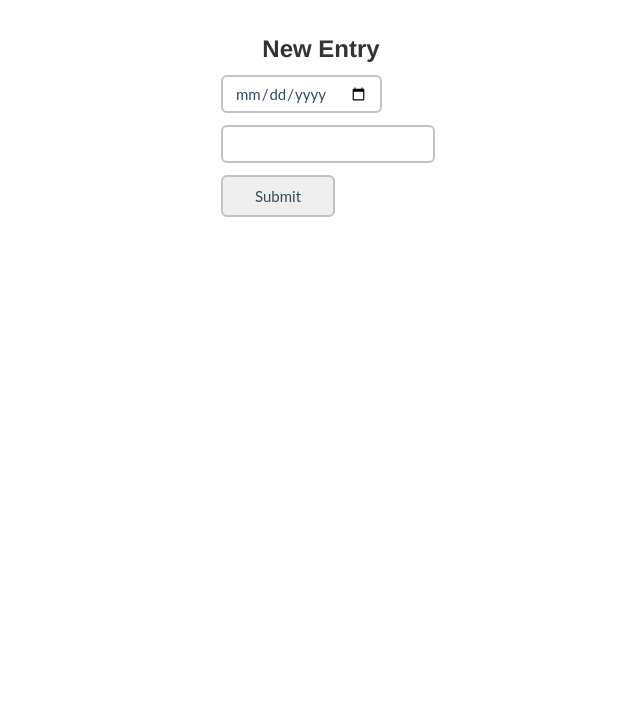
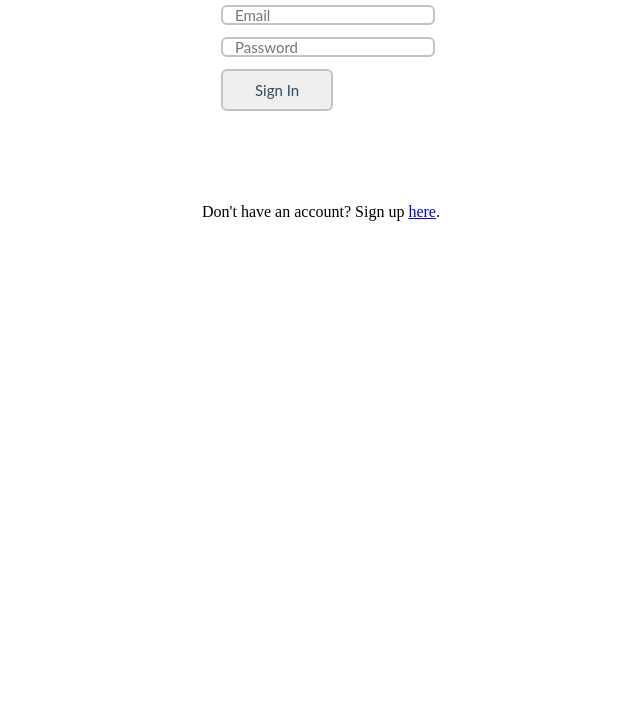
Before and after one commit to JamesPF/weight-tracker, a website: page public/index.html in a window 1280 px wide. Shown: the part 92-800 px from the top of the page, without its empty margins (319-959 px from the left). Drawn offline with Linux system fonts and the light colour scheme; no server answers.

Commit message:
Create views and forms for log in and sign up

```diff
--- a/public/css/style.css
+++ b/public/css/style.css
@@ -37,7 +37,7 @@ h2 {
   display: none;
 }
 
-.measurement-form {
+.measurement-form, .email-password {
   display: block;
   width: 200px;
   margin: 0 auto;
@@ -48,7 +48,10 @@ h2 {
   margin-bottom: 12px;
 }
 
-.measurement-form input[type="date"], .measurement-form input[type="number"] {
+.measurement-form input[type="date"],
+.measurement-form input[type="number"],
+.email-password input[type="email"],
+.email-password input[type="password"] {
   border: 2px solid #bdc3c7;
   color: #34495e;
   font-family: "Lato", Helvetica, Arial, sans-serif;
@@ -61,7 +64,10 @@ h2 {
   box-shadow: none;
 }
 
-.measurement-form button, .measurement-form input[type="submit"] {
+.measurement-form button,
+.measurement-form input[type="submit"],
+.email-password button,
+.email-password input[type="submit"] {
   border: 2px solid #bdc3c7;
   color: #34495e;
   font-family: "Lato", Helvetica, Arial, sans-serif;
@@ -85,6 +91,13 @@ h2 {
 #measurement-update {
   width: 240px;
   margin-bottom: 0px;
+}
+
+.below-form {
+  width: 300px;
+  display: block;
+  margin: 0 auto;
+  text-align: center;
 }
 
 /* Modal */
--- a/public/index.html
+++ b/public/index.html
@@ -1,31 +1,22 @@
-<!DOCTYPE html>
-<html>
+<!DOCTYPE <html>
 <head>
-  <title>Weight Tracker</title>
+  <title>Login</title>
   <link rel="stylesheet" type="text/css" href="css/style.css">
-  <script type="text/javascript" src="js/d3.min.js"></script>
 </head>
 <body>
-  <h1>Weight Tracker App</h1>
-  <div id="chart"></div>
-  <ul id="measurement-list">
-  </ul>
-
-  <form class="measurement-form" id="measurement-entry">
-    <h2>New Entry</h2>
-    <input type="date" name="date" />
+  <h1>Please Sign In</h1>
+  <form class="email-password">
+    <input type="email" name="email" placeholder="Email" />
     <br>
-    <input type="number" name="weight" step="0.1" min="0" />
+    <input type="password" name="password" placeholder="Password" />
     <br>
-    <input type="submit" />
+    <input type="submit" value="Sign In" />
   </form>
-
-  <div id="page-overlay"></div>
-
-  <div class="modal"></div>
+  <div class="below-form">
+    <p>Don't have an account? Sign up <a href="sign-up.html">here</a>.</p>
+  </div>
 
   <script src="js/jquery-2.2.2.min.js"></script>
-  <script src="js/moment.min.js"></script>
   <script src="js/app.js"></script>
 </body>
 </html>
--- a/server.js
+++ b/server.js
@@ -17,7 +17,7 @@ app.get('/', function (req, res) {
 });
 
 
-// MEAUSREMENTS
+// MEASUREMENTS
 
 // GET all measurements
 app.get('/measurements', middleware.requireAuthentication, function (req, res) {
```
Also changed, not shown: 1 other file.
